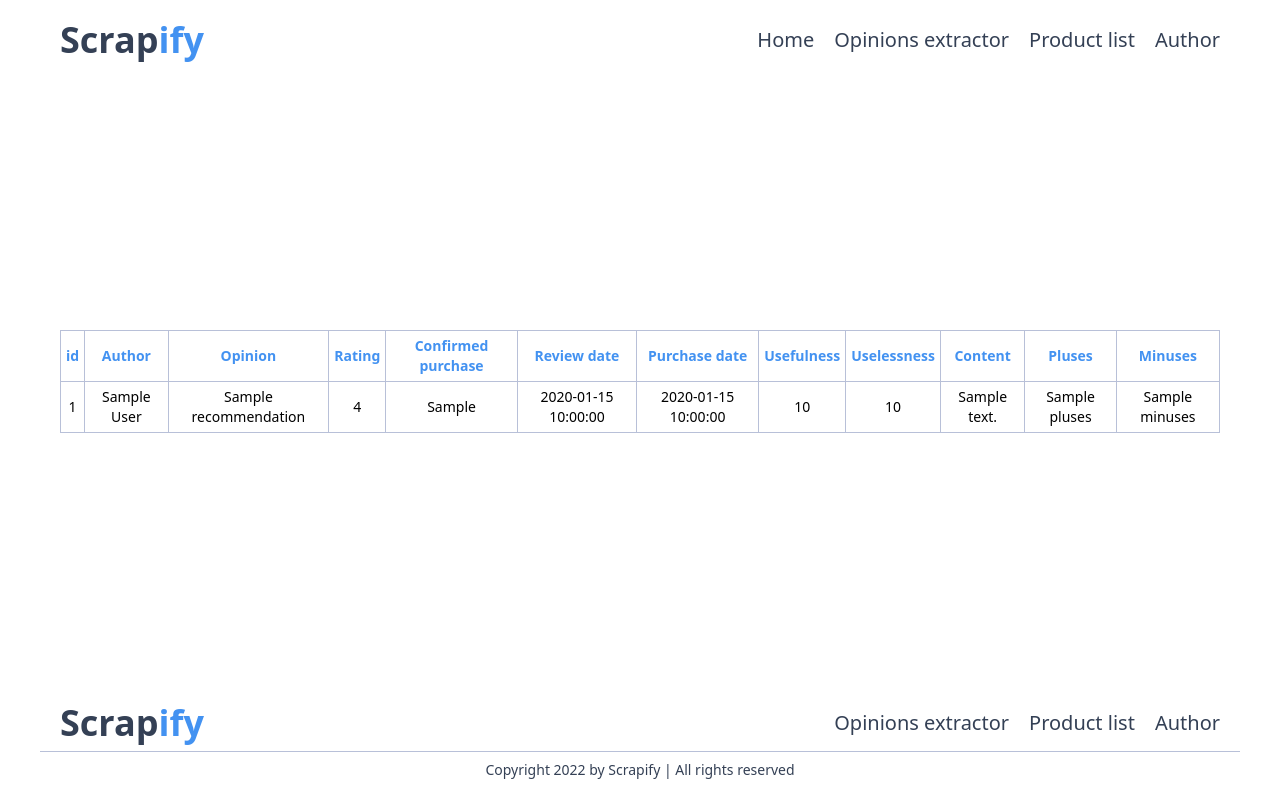
After one commit to markiianholovchak/ceneo-webscrapper, a Flask app: template templates/product.html in a window 1280 px wide. The commit adds this page. Run offline with Flask 2, Linux system fonts and the light colour scheme; the template is opened without the code that fills it: most values are stand-ins (such as "Sample title", 1, 10 or a date in 2020); some libraries are stand-ins or nearby versions.

Commit message:
Add extraction page + create product page

```diff
--- a/app.py
+++ b/app.py
@@ -1,62 +1,5 @@
-# from bs4 import BeautifulSoup
-# import requests
-
-# def parseHtmlOpinions(htmlOpinions):
-#   '''
-#     Parses html code for each opinion into a dictionary
-#     Returns a list of dictionaries
-#   '''
-#   opinions = []
-#   for htmlOpinion in htmlOpinions:
-#     pluses = []
-#     minuses = []
-#     for featuresColumn in htmlOpinion.find_all("div", class_="review-feature__col"):
-#       if featuresColumn.find('div', class_="review-feature__title").text == "Zalety":
-#         for feature in  featuresColumn.find_all("div", class_="review-feature__item"):
-#           pluses.append(feature.text)
-#       elif featuresColumn.find('div', class_="review-feature__title").text == "Wady":
-#          for feature in  featuresColumn.find_all("div", class_="review-feature__item"):
-#           minuses.append(feature.text)
-#     opinion = {
-#       "id": htmlOpinion['data-entry-id'],
-#       "author": htmlOpinion.find("span", class_="user-post__author-name").text.replace("\n", ""),
-#       "recomendation": htmlOpinion.find('span', class_="user-post__author-recomendation").text.replace("\n", "") if htmlOpinion.find('span', class_="user-post__author-recomendation") else "",
-#       "stars": htmlOpinion.find("span", class_='user-post__score-count').text,
-#       "confirmedPurchase": True if htmlOpinion.find('div', class_="review-pz") else False,
-#       "dateWritten": htmlOpinion.find_all("time")[0]['datetime'] if len(htmlOpinion.find_all("time")) > 0 else "",
-#       "dateBought": htmlOpinion.find_all("time")[1]['datetime'] if len(htmlOpinion.find_all("time")) == 2 else "",
-#       "votesYes": htmlOpinion.find('button', class_="vote-yes")['data-total-vote'],
-#       "votesNo": htmlOpinion.find('button', class_="vote-no")['data-total-vote'],
-#       "content": htmlOpinion.find('div', class_="user-post__text").text,
-#       "pluses": pluses,
-#       "minuses": minuses
-#     }
-#     opinions.append(opinion)
-#   return opinions
-
-# def getOpinions(productId):
-#   '''
-#     Returns a list containing all opinions for product with id passesd as productId param
-#     Returns an error message if the productId is invalid
-#   '''
-#   pageSoup = BeautifulSoup(requests.get(f'https://www.ceneo.pl/{productId}/opinie-1').text, 'lxml')
-#   if pageSoup.find('div', class_="error-page"):
-#     return "Invalid product id!"
-#   if pageSoup.find('li', class_="reviews_new"):
-#     return "There are no opinions for this product"
-
-#   opinions = []
-#   totalOpinions = int(pageSoup.find('span', class_="product-review__qo").find('span').text)
-#   opinionPages = totalOpinions // 10 + 1
-#   opinions += parseHtmlOpinions(pageSoup.find_all('div', class_="js_product-review"))
-#   for i in range(2, opinionPages + 1):
-#     pageSoup = BeautifulSoup(requests.get(f'https://www.ceneo.pl/{productId}/opinie-{i}').text, 'lxml')
-#     opinions += parseHtmlOpinions(pageSoup.find_all('div', class_="js_product-review"))
-#   return opinions
-
-# opinions = getOpinions(57276002)
-
-from flask import Flask, render_template
+from flask import Flask, render_template, request, redirect
+from extraction import getOpinions
 
 app = Flask(__name__)
 
@@ -64,5 +7,20 @@ app = Flask(__name__)
 def index():
   return render_template('index.html')
 
+@app.route("/extraction")
+def extraction():
+  return render_template('extraction.html')
+
+@app.route("/extract", methods=["POST", "GET"])
+def extract():
+  if request.method == "POST":
+    productId = request.form['productId']
+    opinions = getOpinions(productId)
+    return render_template('product.html', productId=productId, opinions=opinions)
+  else:
+    return redirect("/")
+
+
+
 if __name__ == "__main__":
   app.run(debug=True)
--- /dev/null
+++ b/static/css/styles.css
@@ -0,0 +1,11 @@
+table tr,
+table td,
+table th {
+	border: 1px solid #b8c0d8;
+	border-collapse: collapse;
+	padding: 5px;
+}
+table th {
+	color: #4392f1;
+	font-weight: bold;
+}
--- a/templates/base.html
+++ b/templates/base.html
@@ -5,17 +5,21 @@
 		<meta http-equiv="X-UA-Compatible" content="IE=edge" />
 		<meta name="viewport" content="width=device-width, initial-scale=1.0" />
 		<script src="https://cdn.tailwindcss.com"></script>
+		<link
+			rel="stylesheet"
+			href="{{url_for('static', filename='css/styles.css')}}"
+		/>
 		{% block head %}{% endblock %}
 	</head>
-	<body class="px-10 py-5">
+	<body class="px-10 py-5 flex flex-col justify-between min-h-screen">
 		<header class="flex justify-between items-center px-5">
 			<div class="text-[#344055] text-4xl font-semibold">
-				Scrap<span class="text-[#4392F1]">ify</span>
+				<a href="/">Scrap<span class="text-[#4392F1]">ify</span></a>
 			</div>
 			<nav>
 				<ul class="flex text-xl text-[#344055]">
-					<li class="mr-5 hover:text-[#4392F1] transition-all duration-200"><a href="">Home</a></li>
-					<li class="mr-5 hover:text-[#4392F1] transition-all duration-200"><a href="">Opinions extractor</a</li>
+					<li class="mr-5 hover:text-[#4392F1] transition-all duration-200"><a href="/">Home</a></li>
+					<li class="mr-5 hover:text-[#4392F1] transition-all duration-200"><a href="/extraction">Opinions extractor</a</li>
 					<li class="mr-5 hover:text-[#4392F1] transition-all duration-200"><a href="">Product list</a</li>
 					<li class="hover:text-[#4392F1] transition-all duration-200""><a href="">Author</a></li>
 				</ul>
@@ -25,7 +29,7 @@
     <footer>
       <div class="flex justify-between items-center border-b border-[#B8C0D8] pb-2">
         <div class="text-[#344055] text-4xl font-semibold pl-5">
-          Scrap<span class="text-[#4392F1]">ify</span>
+          <a href="/">Scrap<span class="text-[#4392F1]">ify</span></a>
         </div>
         <nav class="pr-5">
           <ul class="flex text-xl text-[#344055]">
--- a/templates/index.html
+++ b/templates/index.html
@@ -9,7 +9,7 @@
 		</h1>
 		<a
 			class="bg-[#4392F1] py-2 px-4 text-2xl text-[#ffffff] rounded-md inline-block mt-4 active:scale-90 transition-all duration-200"
-			href=""
+			href="/extraction"
 			>Get started!</a
 		>
 	</div>
--- /dev/null
+++ b/templates/product.html
@@ -0,0 +1,39 @@
+{% extends 'base.html'%} {% block head %}
+<title>Product {{productId}}</title>
+{% endblock %} {% block body %}
+<div class="flex flex-col items-center px-5 py-10">
+	<table class="text-sm border-1 border-[#B8C0D8] text-center">
+		<tr>
+			<th>id</th>
+			<th>Author</th>
+			<th>Opinion</th>
+			<th>Rating</th>
+			<th>Confirmed purchase</th>
+			<th>Review date</th>
+			<th>Purchase date</th>
+			<th>Usefulness</th>
+			<th>Uselessness</th>
+			<th>Content</th>
+			<th>Pluses</th>
+			<th>Minuses</th>
+		</tr>
+		{% for opinion in opinions %}
+		<tr>
+			<td>{{opinion["id"]}}</td>
+			<td>{{opinion["author"]}}</td>
+			<td>{{opinion["recommendation"]}}</td>
+			<td>{{opinion["stars"]}}</td>
+			<td>{{opinion["confirmedPurchase"]}}</td>
+			<td>{{opinion["dateWritten"]}}</td>
+			<td>{{opinion["dateBought"]}}</td>
+			<td>{{opinion["votesYes"]}}</td>
+			<td>{{opinion["votesNo"]}}</td>
+			<td>{{opinion["content"]}}</td>
+			<td>{{opinion["pluses"]}}</td>
+			<td>{{opinion["minuses"]}}</td>
+		</tr>
+		{% endfor %}
+	</table>
+</div>
+
+{% endblock %}
```
Also changed, not shown: extraction.py (added, +71 -0 lines), templates/extraction.html (added, +14 -0 lines).
